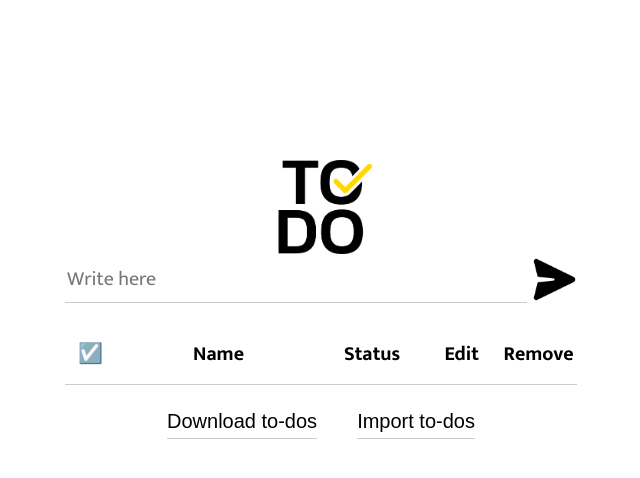
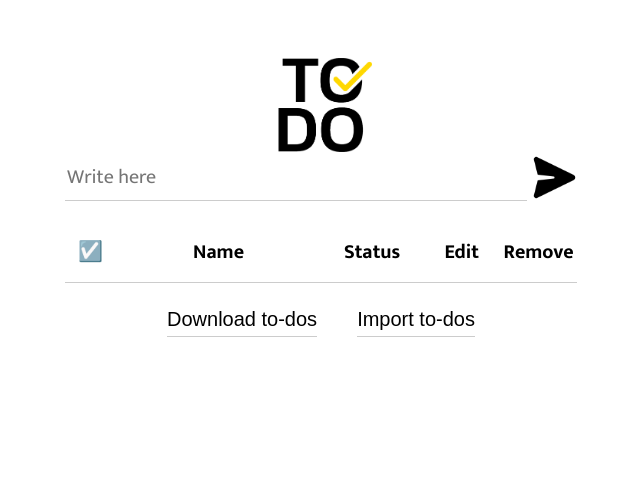
Before and after one commit to Kartow/to-do-vue, a Vue app: page / in a window 1280 px wide. Shown: the top 478 px of the page, without its empty margins (319-959 px from the left). Built offline with nearby package versions, Linux system fonts and the light colour scheme.

Commit message:
style: the app displays higher in browser

```diff
--- a/src/App.vue
+++ b/src/App.vue
@@ -37,7 +37,7 @@ $mobilefontsize: 10px;
 #app{
   width: 40vw;
   position: absolute;
-  top: 20%;
+  padding-top: 50px;
   left: 50%;
   transform: translateX(-50%);
   font-size: $fontsize;
```
